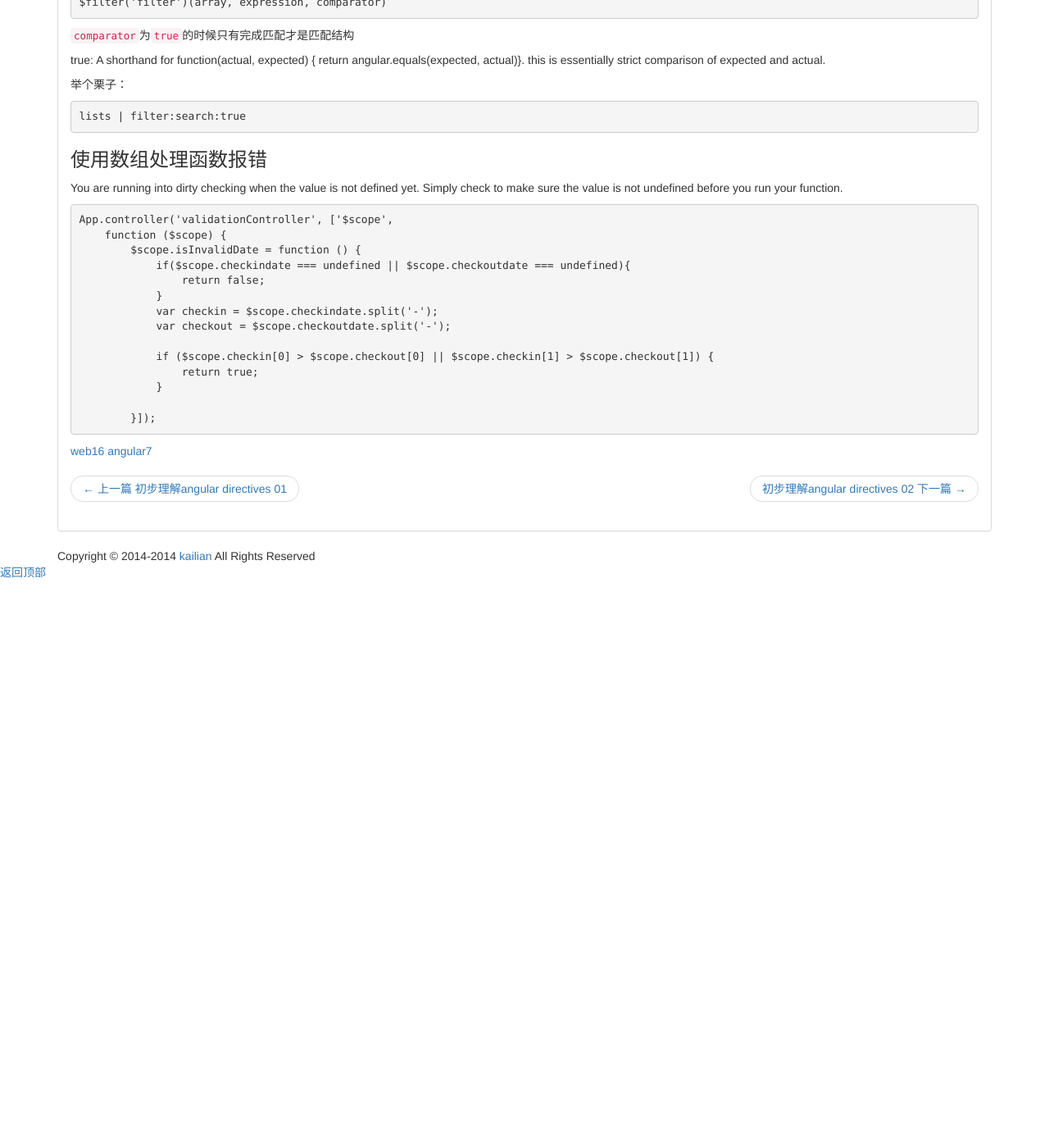
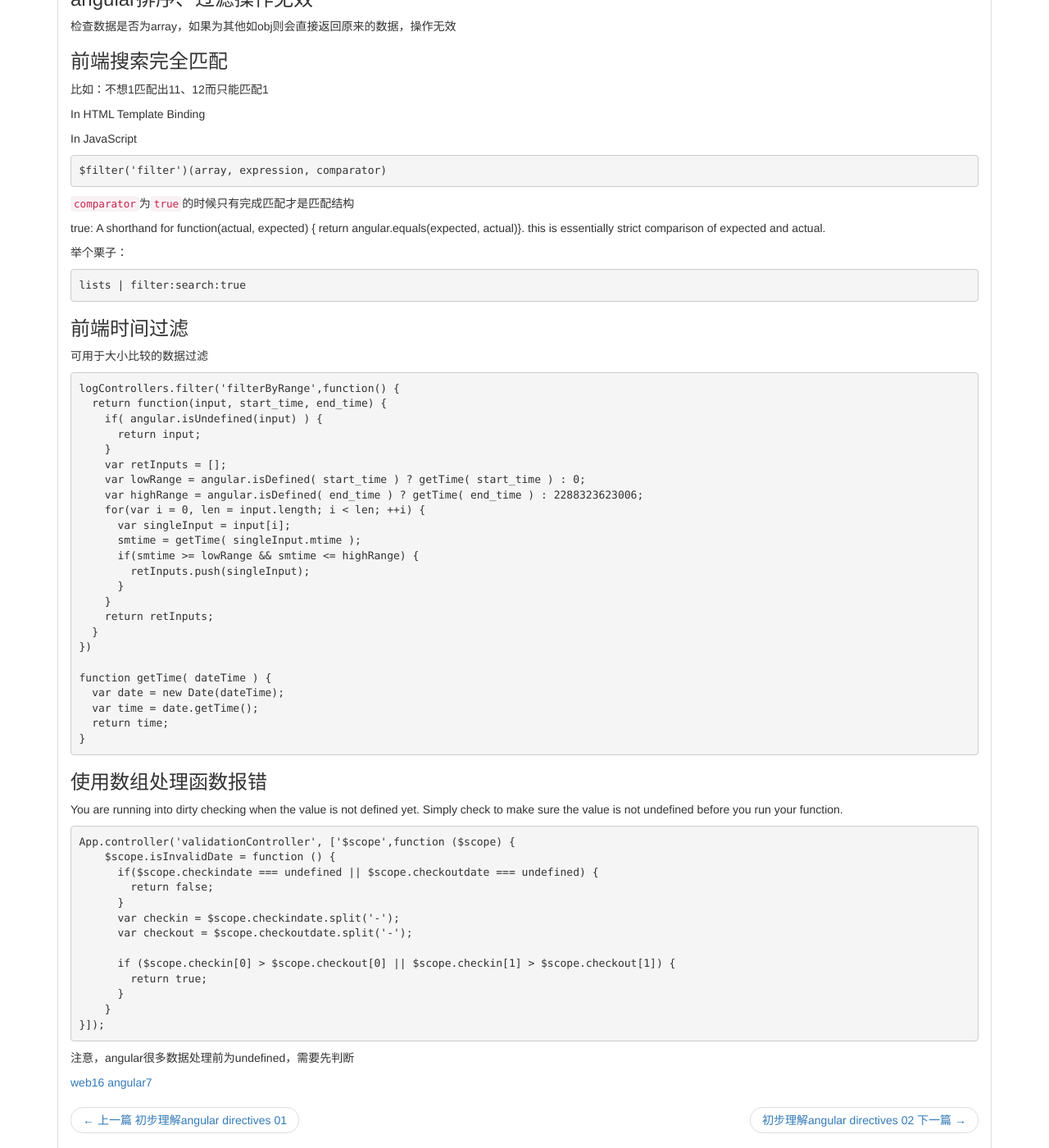
Before and after one commit to kailian/kailian.github.io, a Jekyll site: the page built from _posts/2014-09-03-angular-tips.md, in a window 1280 px wide and 1400 px high, scrolled down 2276 px. Shown: the whole window at 82% size. Built offline with Jekyll 4.4.1, drawn with Linux system fonts in a browser that asks for light colours; nearby versions of some CDN libraries; library files that are not in the unit come from our copies; comment, search, counter and statistics services are not loaded; before the commit the page ends 2964 px from its top, so only the background shows below that; some of the changed text lies outside the part shown.

Commit message:
【blog】update blog

```diff
--- a/_posts/2014-09-03-angular-tips.md
+++ b/_posts/2014-09-03-angular-tips.md
@@ -81,6 +81,16 @@ ng-if可阻止渲染
   	$scope.perPage = 10;
   	$scope.totalItems = 64;//$scope.items.length
 
+    app.filter('offset', function() {
+	  return function(input, start) {
+	    if( angular.isObject(input) ) {
+	      return input.slice(start)
+	    } else {
+	      return false;
+	    }
+	  };
+	});
+
 ### 使用第三方module或者引入ng的其他module
 
 记得在模块依赖加入依赖，尤其是在控制台没报错而代码确认没问题的时候。
@@ -122,21 +132,51 @@ true: A shorthand for function(actual, expected) { return angular.equals(expecte
 
 	lists | filter:search:true
 
+### 前端时间过滤
+
+可用于大小比较的数据过滤
+
+	logControllers.filter('filterByRange',function() {
+	  return function(input, start_time, end_time) {
+	    if( angular.isUndefined(input) ) {
+	      return input;
+	    }
+	    var retInputs = [];
+	    var lowRange = angular.isDefined( start_time ) ? getTime( start_time ) : 0;
+	    var highRange = angular.isDefined( end_time ) ? getTime( end_time ) : 2288323623006;
+	    for(var i = 0, len = input.length; i < len; ++i) {
+	      var singleInput = input[i];
+	      smtime = getTime( singleInput.mtime );
+	      if(smtime >= lowRange && smtime <= highRange) {
+	        retInputs.push(singleInput);
+	      }
+	    }
+	    return retInputs;
+	  }
+	})
+
+	function getTime( dateTime ) {
+	  var date = new Date(dateTime);
+	  var time = date.getTime();
+	  return time;
+	}
+
 ### 使用数组处理函数报错
 
 You are running into dirty checking when the value is not defined yet. Simply check to make sure the value is not undefined before you run your function.
 
-	App.controller('validationController', ['$scope',
-	    function ($scope) {
-	        $scope.isInvalidDate = function () {
-	            if($scope.checkindate === undefined || $scope.checkoutdate === undefined){
-	                return false;
-	            }
-	            var checkin = $scope.checkindate.split('-');
-	            var checkout = $scope.checkoutdate.split('-');
+	App.controller('validationController', ['$scope',function ($scope) {
+	    $scope.isInvalidDate = function () {
+	      if($scope.checkindate === undefined || $scope.checkoutdate === undefined) {
+	        return false;
+	      }
+	      var checkin = $scope.checkindate.split('-');
+	      var checkout = $scope.checkoutdate.split('-');
 
-	            if ($scope.checkin[0] > $scope.checkout[0] || $scope.checkin[1] > $scope.checkout[1]) {
-	                return true;
-	            }
+	      if ($scope.checkin[0] > $scope.checkout[0] || $scope.checkin[1] > $scope.checkout[1]) {
+	        return true;
+	      }
+	    }
+	}]);
 
-	        }]);
+注意，angular很多数据处理前为undefined，需要先判断
```
